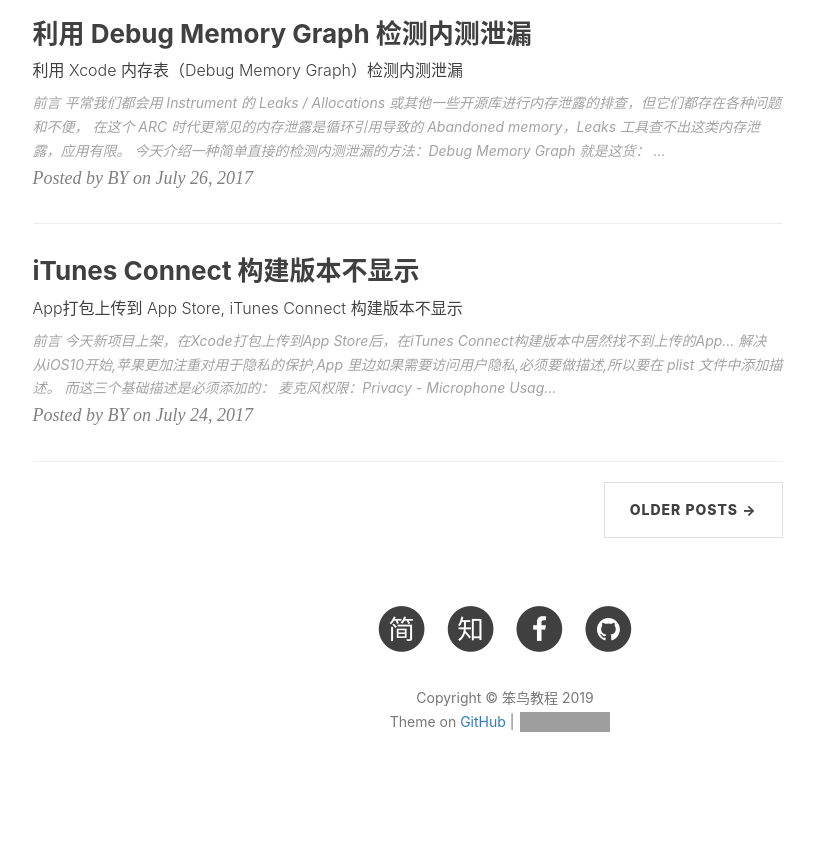
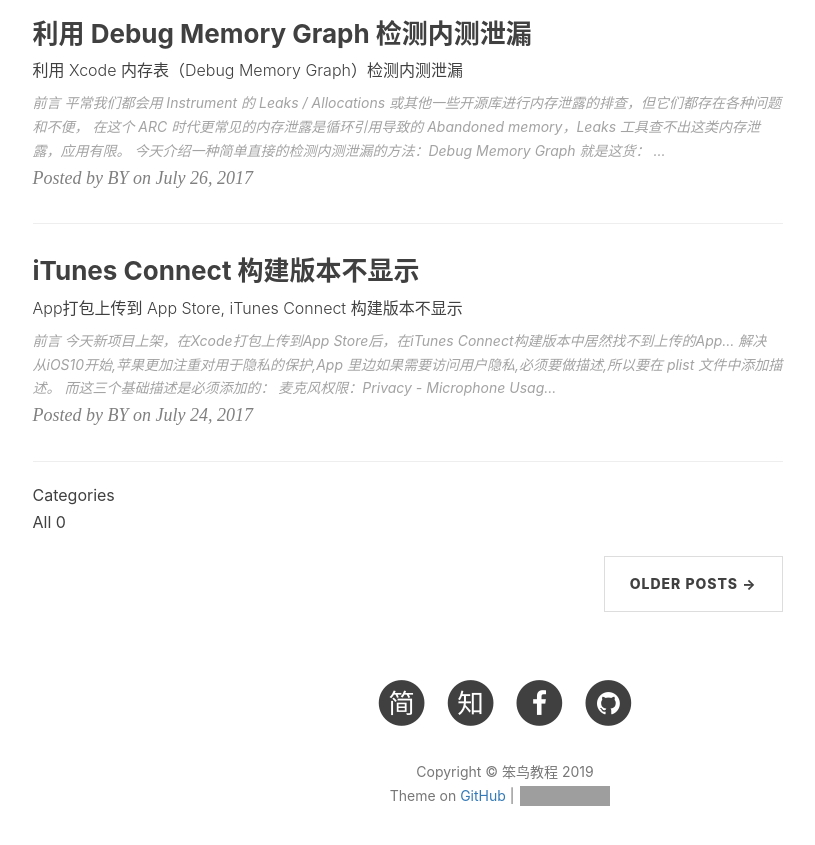
Before and after one commit to handerfly/handerfly.github.io, a Jekyll site: the page built from index.html, in a window 1280 px wide and 900 px high, scrolled down 2175 px. Shown: the top 845 px of the window, without its empty margins (135-950 px from the left). Built offline with Jekyll 4.4.1, drawn with Linux system fonts in a browser that asks for light colours; nearby versions of some CDN libraries; the list of posts is cut into pages by our own code; comment, search, counter and statistics services are not loaded; grey boxes are pictures that could not be loaded.

Commit message:
Update index.html

```diff
--- a/index.html
+++ b/index.html
@@ -25,6 +25,24 @@
 <hr>
 {% endfor %}
 
+
+<!-- catagory begin-->
+<div class="shadow-corner-curl hidden-xs">
+      <div class="categories-list-header">
+        Categories
+      </div>
+
+      <a href="javascript:;" class="categories-list-item" cate="All">
+        All<span class="my-badge"> {{site.categories | size}}</span>
+      </a>
+      {% for category in site.categories %}
+        <a href="javascript:;" class="categories-list-item" cate="{{ category | first }}">
+          {{ category | first }} <span class="my-badge">{{ category | last | size }}</span>
+        </a>
+      {% endfor %}
+    </div>
+
+<!-- catagory end -->
 <!-- Pager -->
 {% if paginator.total_pages > 1 %}
 <ul class="pager">
```
